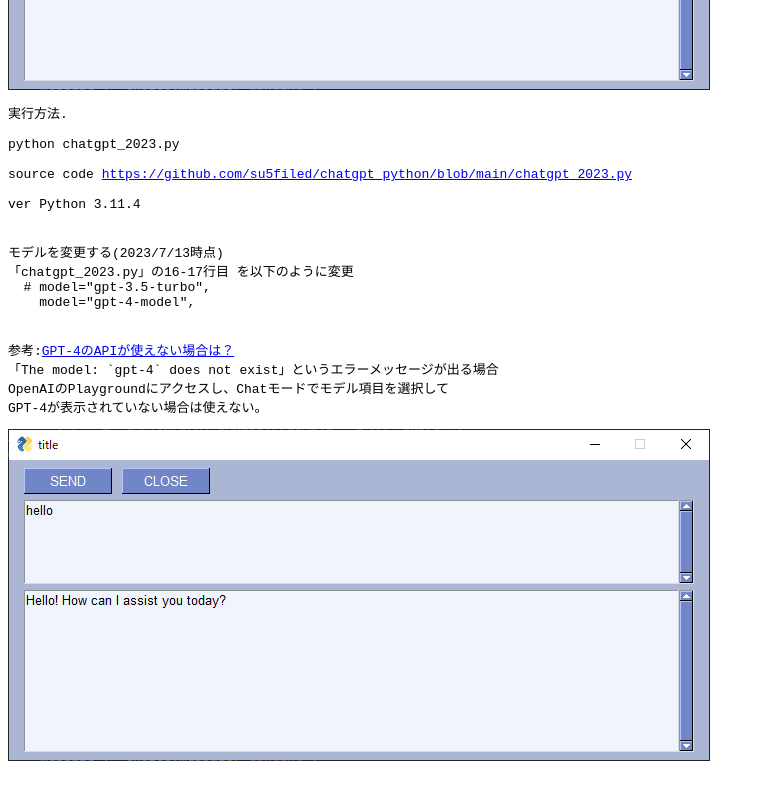
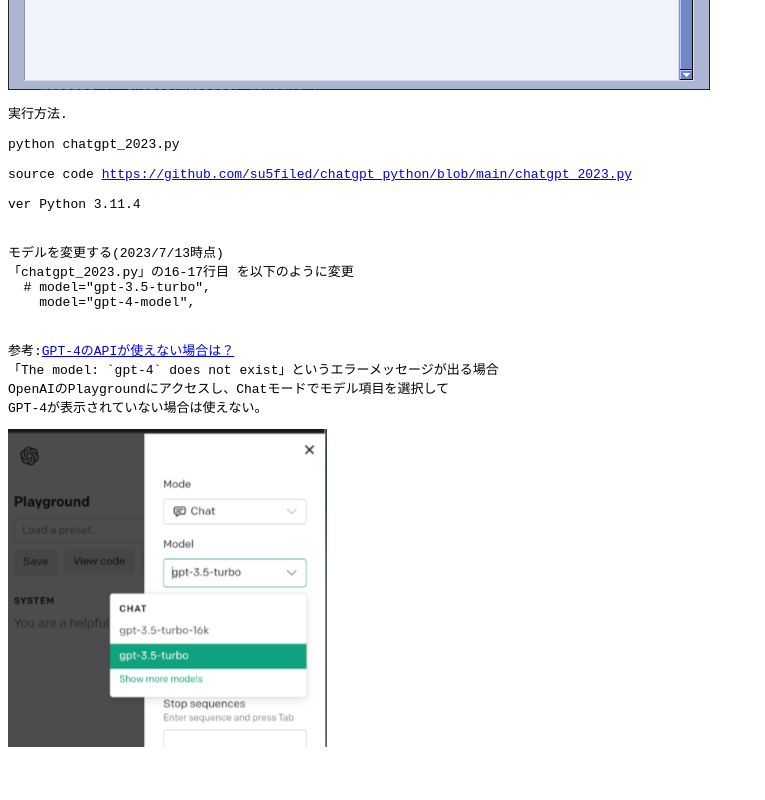
Before and after one commit to su5filed/chatgpt_python, a plain HTML site: page index.html in a window 1280 px wide. Shown: the part 350-1150 px from the top of the page, without its empty margins (0-765 px from the left). Drawn offline with Linux system fonts and the light colour scheme.

Commit message:
Add files via upload

```diff
--- a/index.html
+++ b/index.html
@@ -29,7 +29,7 @@ ver Python 3.11.4
 OpenAIのPlaygroundにアクセスし、Chatモードでモデル項目を選択して
 GPT-4が表示されていない場合は使えない。
 </pre>
-<img src="python_01.png">
+<img src="python_02.png">
 <pre>
 
 </pre>
```
